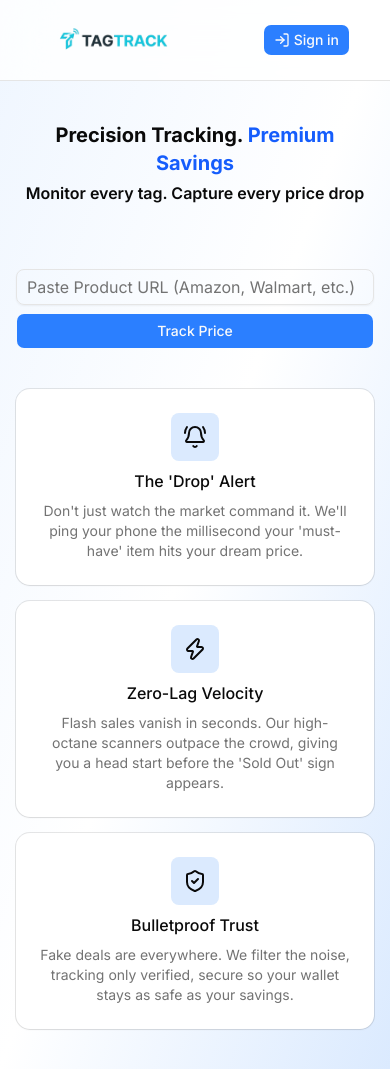
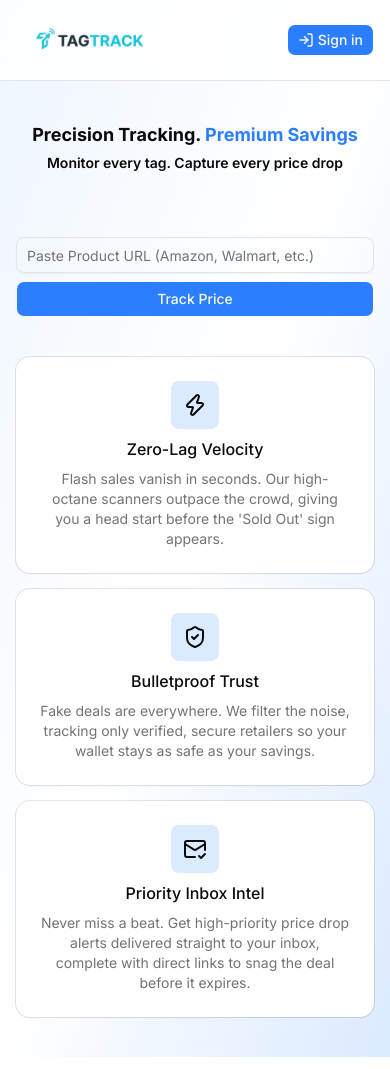
Before and after one commit to txrunishere/TagTrack, a Next.js app: page / in a window 390 px wide. Built offline with nearby package versions, Linux system fonts and the light colour scheme.

Commit message:
fix: adjust layout and styling for improved responsiveness and clarity

```diff
--- a/app/layout.tsx
+++ b/app/layout.tsx
@@ -36,7 +36,7 @@ export default function RootLayout({
         inter.variable,
       )}
     >
-      <body className="min-h-full flex flex-col">{children}</body>
+      <body className="flex min-h-full flex-col">{children}</body>
     </html>
   );
 }
--- a/components/add-product-form.tsx
+++ b/components/add-product-form.tsx
@@ -6,6 +6,7 @@ export const AddProductForm = () => {
     <div className="mt-16 w-full max-w-2xl">
       <form className="flex flex-col gap-2 sm:flex-row">
         <Input
+          className="placeholder:text-sm"
           type="url"
           placeholder="Paste Product URL (Amazon, Walmart, etc.)"
           required
--- a/components/header.tsx
+++ b/components/header.tsx
@@ -5,7 +5,7 @@ import { LogIn } from "lucide-react";
 export const Header = async () => {
   return (
     <header className="border-b bg-white/80 backdrop-blur-xl">
-      <div className="mx-auto flex max-w-7xl items-center justify-between px-10">
+      <div className="mx-auto flex max-w-7xl items-center justify-between px-4 lg:px-10">
         <div className="flex items-center gap-3">
           <Image
             className="h-20 w-auto"
--- a/components/home-section.tsx
+++ b/components/home-section.tsx
@@ -1,11 +1,4 @@
-import { BellRing, Zap, ShieldCheck } from "lucide-react";
-import {
-  Card,
-  CardContent,
-  CardDescription,
-  CardHeader,
-  CardTitle,
-} from "./ui/card";
+import { BellRing, Zap, ShieldCheck, History, MailCheck } from "lucide-react";
 import { FeatureCard } from "./feature-card";
 import { AddProductForm } from "./add-product-form";
 
@@ -16,24 +9,24 @@ export const HomeSection = async () => {
   const featureCards = [
     {
       id: 1,
-      icon: BellRing,
-      title: "The 'Drop' Alert",
-      description:
-        "Don't just watch the market command it. We'll ping your phone the millisecond your 'must-have' item hits your dream price.",
-    },
-    {
-      id: 2,
       icon: Zap,
       title: "Zero-Lag Velocity",
       description:
         "Flash sales vanish in seconds. Our high-octane scanners outpace the crowd, giving you a head start before the 'Sold Out' sign appears.",
     },
     {
-      id: 3,
+      id: 2,
       icon: ShieldCheck,
       title: "Bulletproof Trust",
       description:
-        "Fake deals are everywhere. We filter the noise, tracking only verified, secure so your wallet stays as safe as your savings.",
+        "Fake deals are everywhere. We filter the noise, tracking only verified, secure retailers so your wallet stays as safe as your savings.",
+    },
+    {
+      id: 3,
+      icon: MailCheck,
+      title: "Priority Inbox Intel",
+      description:
+        "Never miss a beat. Get high-priority price drop alerts delivered straight to your inbox, complete with direct links to snag the deal before it expires.",
     },
   ];
 
@@ -41,11 +34,11 @@ export const HomeSection = async () => {
     <section className="px-4 py-10 lg:py-20">
       <div className="mx-auto flex max-w-7xl flex-col items-center">
         <div className="text-center">
-          <p className="mb-1 text-xl font-bold md:mb-4 md:text-4xl">
+          <p className="mb-1 text-lg font-bold sm:text-2xl md:mb-4 md:text-4xl">
             Precision Tracking.{" "}
-            <span className="text-blue-600">Premium Savings</span>
+            <span className="text-blue-500">Premium Savings</span>
           </p>
-          <p className="font-semibold md:text-xl">
+          <p className="text-sm font-semibold sm:text-lg md:text-xl">
             Monitor every tag. Capture every price drop
           </p>
         </div>
```
